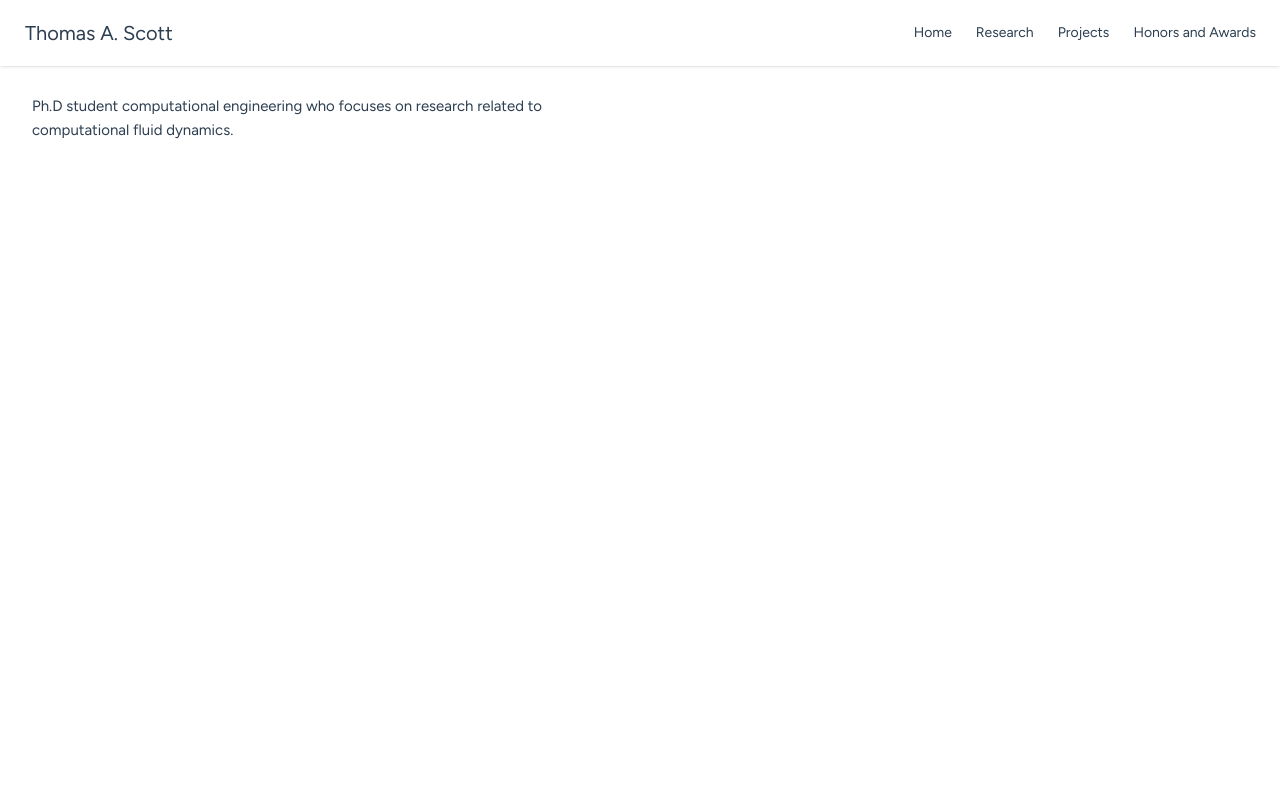
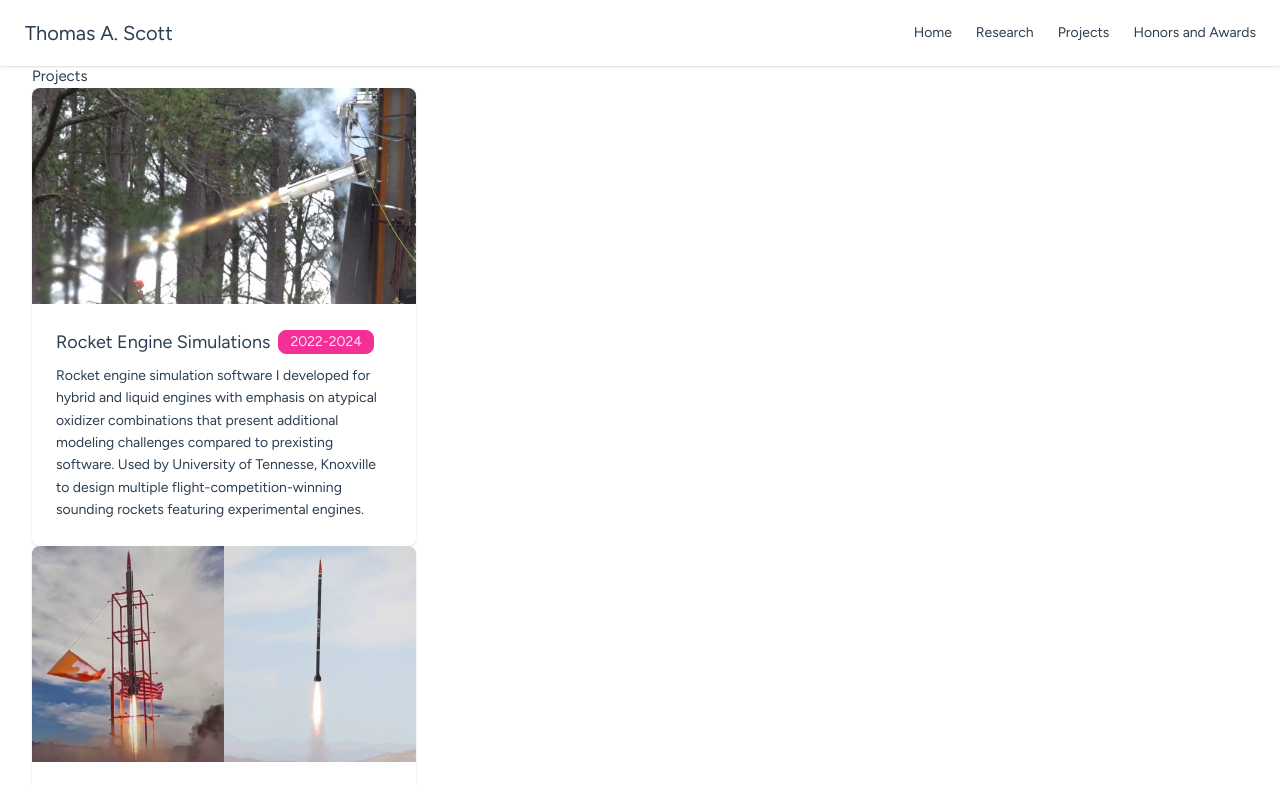
Before and after one commit to tscott-00/tscott-00, a Vue app: page /projects in a window 1280 px wide. Shown: the top 786 px of the page. Built offline with nearby package versions, Linux system fonts and the light colour scheme.

Commit message:
new routing

```diff
--- a/package.json
+++ b/package.json
@@ -14,7 +14,8 @@
   "dependencies": {
     "@tailwindcss/vite": "^4.1.13",
     "tailwindcss": "^4.1.13",
-    "vue": "^3.5.18"
+    "vue": "^3.5.18",
+    "vue-router": "^4.5.1"
   },
   "devDependencies": {
     "@vitejs/plugin-vue": "^6.0.1",
--- a/src/App.vue
+++ b/src/App.vue
@@ -1,44 +1,13 @@
-<script setup lang="ts">
-import { ref, computed } from 'vue'
+<script setup>
 import SiteHeader from './components/SiteHeader.vue';
-import Home from './Home.vue'
-
-import Research from './research/Research.vue';
-
-import Projects from './projects/Projects.vue';
-import BigHybrid from './projects/big_hybrid/BigHybrid.vue';
-import RESoft from './projects/resoft/RESoft.vue';
-
-import HonorsAndAwards from './HonorsAndAwards.vue';
-
-const routes = {
-  '/': Home,
-
-  '/research': Research,
-
-  '/projects': Projects,
-  '/projects/big_hybrid': BigHybrid,
-  '/projects/resoft': RESoft,
-
-  '/honors_and_awards': HonorsAndAwards,
-}
-
-const currentPath = ref(window.location.hash)
-
-window.addEventListener('hashchange', () => {
-  currentPath.value = window.location.hash
-})
-
-const currentView = computed(() => {
-  return routes[currentPath.value.slice(1) || '/'] || NotFound
-})
 </script>
 
 <template>
   <!-- <div id="app" class="flex min-h-screen flex-col"> -->
   <div class="flex-none">
     <SiteHeader />
-    <component :is="currentView" class="main-content" />
+    <!-- TODO: use <main>? -->
+    <RouterView class="main-content" />
   </div>
 </template>
 
@@ -52,53 +21,6 @@ body {
 }
 
 .main-content {
-  padding-top: 70px; /* Render below header */
+  padding-top: 40px; /* Render below header, TODO: automatic? */
 }
 </style>
-
-
-<!-- <button class="btn btn-primary">Button</button> -->
-<!-- <input type="text" placeholder="Type here" class="input" /> -->
-
-<!-- <input type="range" min="0" max="100" value="40" class="range" /> -->
-
-<!-- <label class="input"> -->
-  <!-- <span class="label">Fill level</span> -->
-  <!-- <input type="range" min="0" max="100" value="70" class="range" /> -->
-  <!-- <input type="text" placeholder="70%" /> -->
-<!-- </label> -->
-
-<!-- <label class="select"> -->
-  <!-- <span class="label">Oxidizer</span> -->
-  <!-- <select> -->
-    <!-- <option>Nitrous Oxide</option> -->
-    <!-- <option>Oxygen</option> -->
-  <!-- </select> -->
-<!-- </label> -->
-
-<!-- <label class="input"> -->
-  <!-- <input type="text" placeholder="domain name" /> -->
-  <!-- <span class="label">.com</span> -->
-<!-- </label> -->
-
-<!-- <div class="skeleton h-32 w-32"></div> -->
-
-<!-- <style scoped> -->
-<!-- header { -->
-  <!-- line-height: 1.5; -->
-<!-- } -->
-
-<!-- @media (min-width: 1024px) { -->
-  <!-- header { -->
-    <!-- display: flex; -->
-    <!-- place-items: center; -->
-    <!-- padding-right: calc(var(--section-gap) / 2); -->
-  <!-- } -->
-
-  <!-- header .wrapper { -->
-    <!-- display: flex; -->
-    <!-- place-items: flex-start; -->
-    <!-- flex-wrap: wrap; -->
-  <!-- } -->
-<!-- } -->
-<!-- </style> -->
--- a/src/components/SiteHeader.vue
+++ b/src/components/SiteHeader.vue
@@ -4,14 +4,14 @@
   <!-- </header> -->
   <div class="app-header navbar bg-base-100 shadow-sm">
     <div class="flex-1">
-      <a class="btn btn-ghost text-xl">Thomas A. Scott</a>
+      <RouterLink to="" class="btn btn-ghost text-xl">Thomas A. Scott</RouterLink>
     </div>
     <div class="flex-none">
       <ul class="menu menu-horizontal px-1">
-        <li><a href="#/">Home</a></li>
-        <li><a href="#/research">Research</a></li>
-        <li><a href="#/projects">Projects</a></li>
-        <li><a href="#/honors_and_awards">Honors and Awards</a></li>
+        <li><RouterLink to="/">Home</RouterLink></li>
+        <li><RouterLink to="/research">Research</RouterLink></li>
+        <li><RouterLink to="/projects">Projects</RouterLink></li>
+        <li><RouterLink to="/honors_and_awards">Honors and Awards</RouterLink></li>
       </ul>
     </div>
   </div>
--- a/src/main.js
+++ b/src/main.js
@@ -1,6 +1,32 @@
 import './assets/main.css'
 
 import { createApp } from 'vue'
+import { createRouter, createWebHistory } from 'vue-router'
+
 import App from './App.vue'
+import Home from './Home.vue'
 
-createApp(App).mount('#app')
+import Research from './research/Research.vue';
+
+import Projects from './projects/Projects.vue';
+import BigHybrid from './projects/big_hybrid/BigHybrid.vue';
+import RESoft from './projects/resoft/RESoft.vue';
+
+import HonorsAndAwards from './HonorsAndAwards.vue';
+
+const router = createRouter({
+  history: createWebHistory(),
+  routes: [
+    { path: '/', component: Home },
+
+    { path: '/research', component: Research },
+
+    { path: '/projects', component: Projects },
+    { path: '/projects/big_hybrid', component: BigHybrid },
+    { path: '/projects/resoft', component: RESoft },
+
+    { path: '/honors_and_awards', component: HonorsAndAwards },
+  ],
+})
+
+createApp(App).use(router).mount('#app')
--- a/src/projects/Projects.vue
+++ b/src/projects/Projects.vue
@@ -4,11 +4,13 @@
 
     <div class="card bg-base-100 w-96 shadow-sm">
       <figure>
-        <img src="./resoft/thumb.jpg"/>
+        <RouterLink to="/projects/resoft">
+          <img src="./resoft/thumb.jpg"/>
+        </RouterLink>
       </figure>
       <div class="card-body">
         <h2 class="card-title">
-          <a href="#/projects/resoft">Rocket Engine Simulations</a>
+          <RouterLink to="/projects/resoft">Rocket Engine Simulations</RouterLink>
           <div class="badge badge-secondary">2022-2024</div>
         </h2>
         <p>Rocket engine simulation software I developed for hybrid and liquid engines with emphasis on atypical oxidizer combinations that present additional modeling challenges compared to prexisting software. Used by University of Tennesse, Knoxville to design multiple flight-competition-winning sounding rockets featuring experimental engines.</p>
@@ -25,7 +27,7 @@
       </figure>
       <div class="card-body">
         <h2 class="card-title">
-          <a href="#/projects/big_hybrid">Big Hybrid</a>
+          <RouterLink to="/projects/big_hybrid">Big Hybrid</RouterLink>
           <div class="badge badge-secondary">2023</div>
         </h2>
         <p>A hybrid rocket engine I lead the design, devlopment, and testing of. Facilitated by my propulsion simulation software. Won first place in the highest altitude bracket at the 2024 Oxidizers Uninhibited Tournament in Mojave, CA!</p>
```
Also changed, not shown: notes.txt, 7 other files (tests, documents, lock files or other folders).
